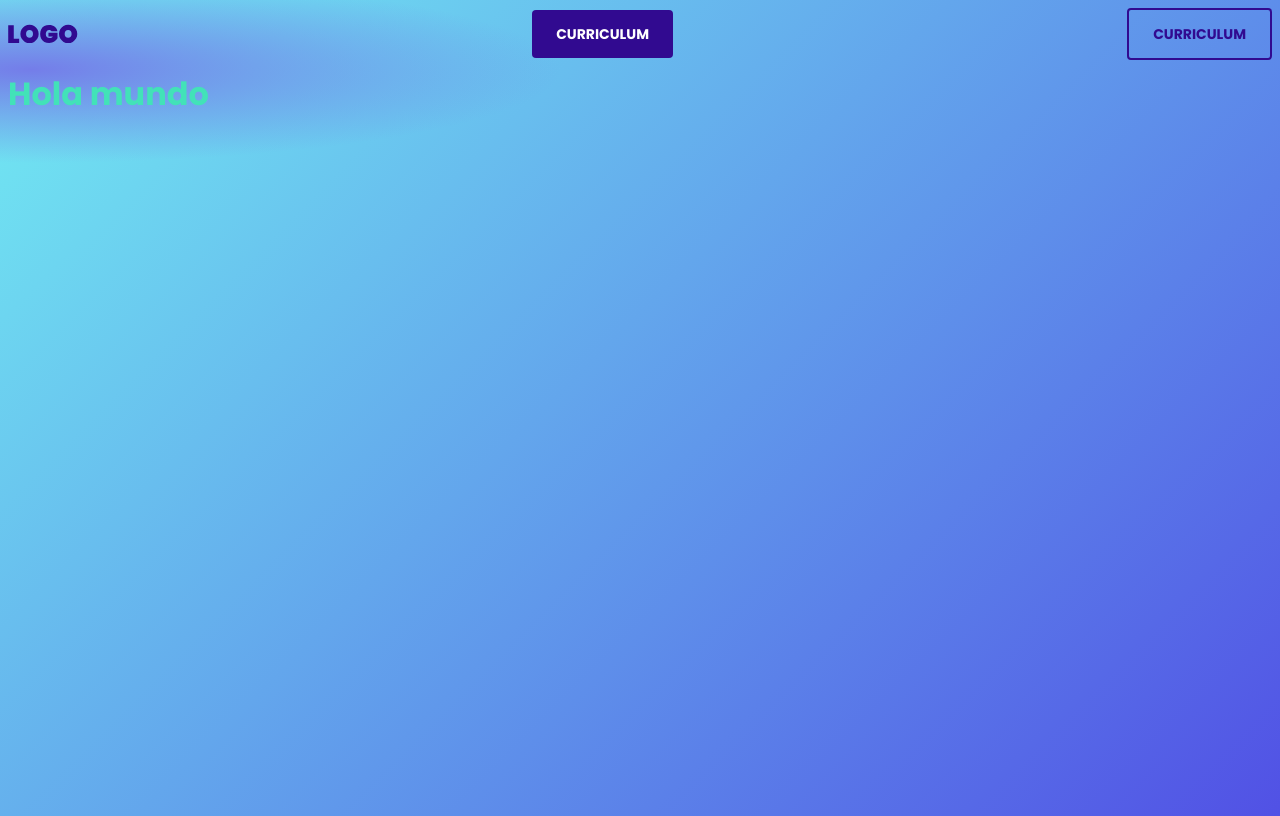
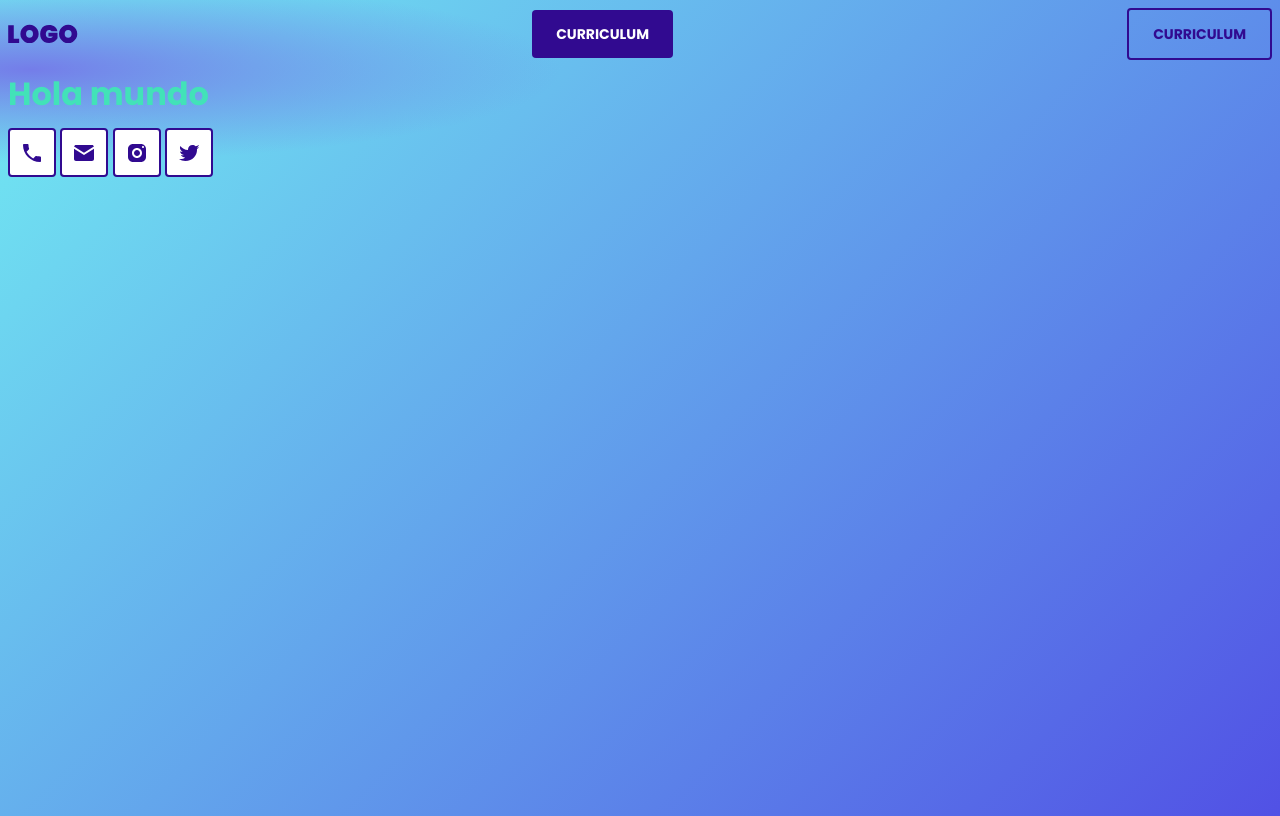
Before and after one commit to devferx/portafolio-jaume, a plain HTML site: page index.html in a window 1280 px wide. Drawn offline with Linux system fonts and the light colour scheme.

Commit message:
:lipstick: [ADD] Button Icon Styles

```diff
--- a/css/index.css
+++ b/css/index.css
@@ -54,3 +54,16 @@ body {
   color: var(--purple);
   border: 2px solid var(--purple);
 }
+
+.button-icon {
+  display: inline-block;
+  padding: 10px;
+  border-radius: 4px;
+  text-decoration: none;
+  border: 2px solid var(--purple);
+  background: var(--white);
+}
+
+.button-icon img {
+  vertical-align: middle;
+}
--- a/index.html
+++ b/index.html
@@ -24,5 +24,17 @@
       <button class="button is-secondary">Curriculum</button>
     </header>
     <h1>Hola mundo</h1>
+    <a class="button-icon" href="tel:+59175479004"
+      ><img src="./icons/icon-phone.svg" alt="Phone Icon"
+    /></a>
+    <a class="button-icon" href="tel:+59175479004"
+      ><img src="./icons/icon-important_mail.svg" alt="Phone Icon"
+    /></a>
+    <a class="button-icon" href="tel:+59175479004"
+      ><img src="./icons/icon-instagram.svg" alt="Phone Icon"
+    /></a>
+    <a class="button-icon" href="tel:+59175479004"
+      ><img src="./icons/icon-twitter_squared.svg" alt="Phone Icon"
+    /></a>
   </body>
 </html>
```
Also changed, not shown: icons/icon-github.svg (added), icons/icon-important_mail.svg (added), icons/icon-instagram.svg (added), icons/icon-phone.svg (added), icons/icon-twitter_squared.svg (added).
